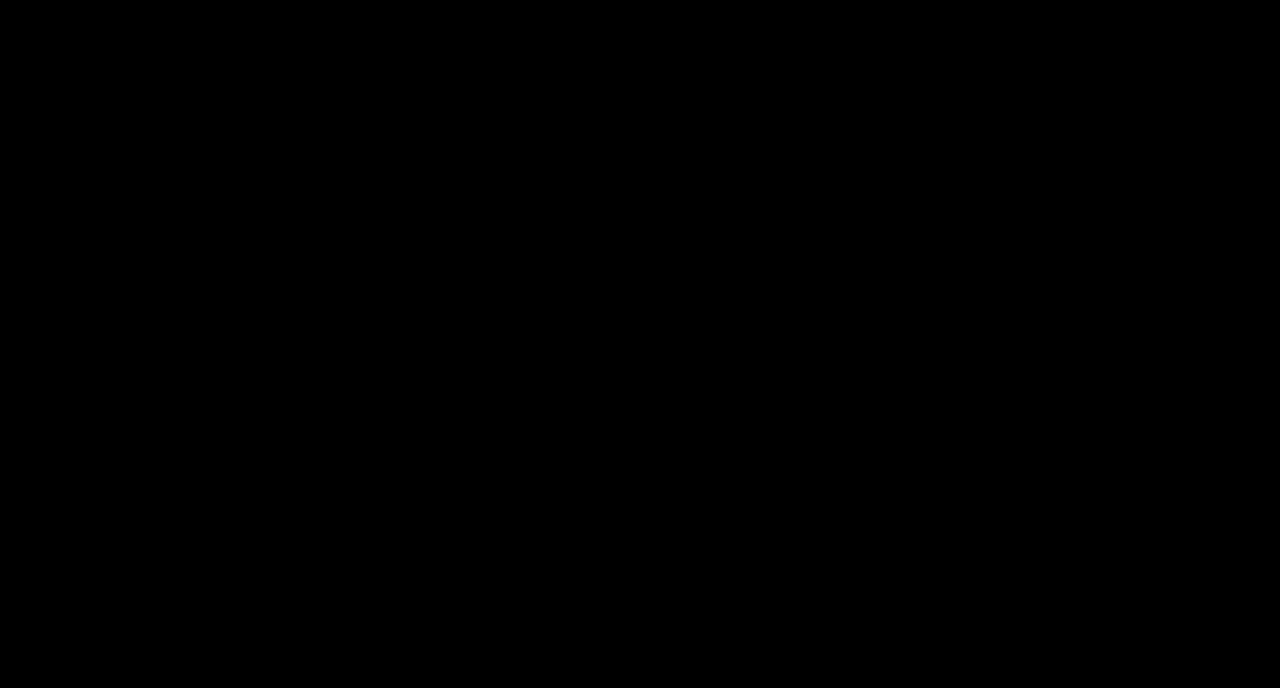
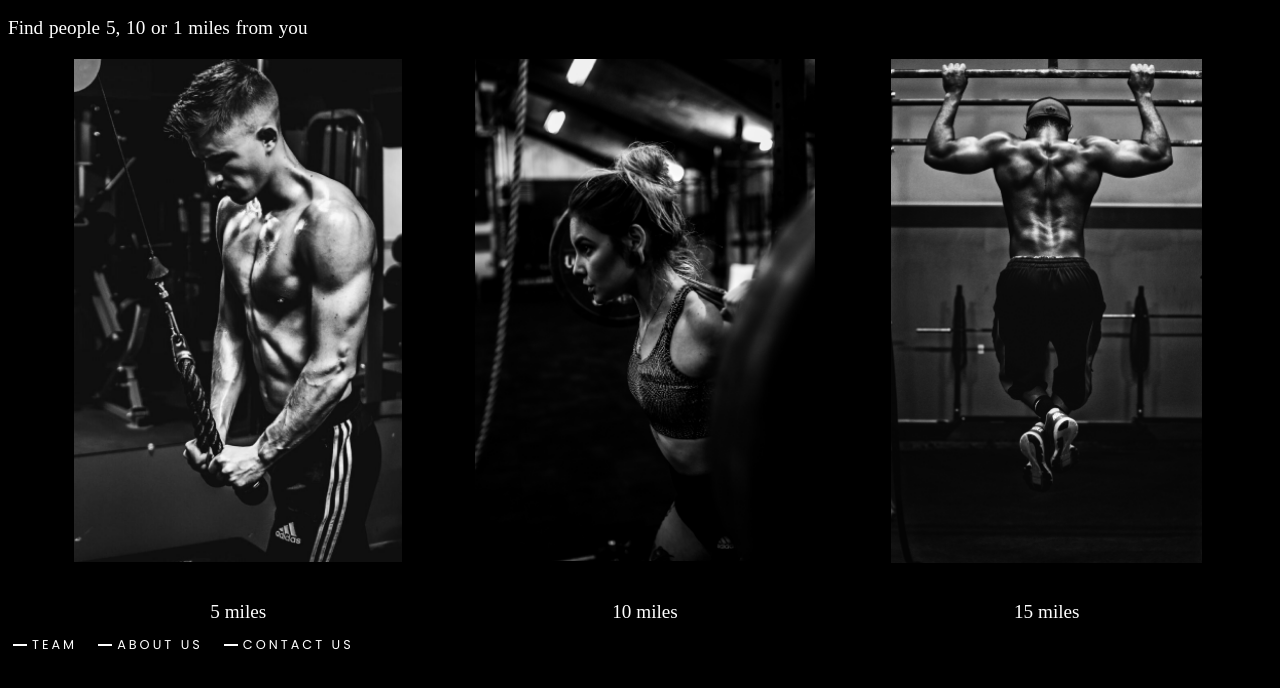
Before and after one commit to ChrisCodeCole/temp-dotnet-cra, a React (Create React App) app: page /search in a window 1280 px wide. Shown: the top 688 px of the page. Built offline with nearby package versions, Linux system fonts and the light colour scheme; a web font is replaced by a local one.

Commit message:
Style Search page, add temp image and style button component

```diff
--- a/src/components/Description/Description.js
+++ b/src/components/Description/Description.js
@@ -3,7 +3,7 @@ import classes from './Description.module.css';
 
 const Description = ({ style, text }) => {
 	return (
-		<div className={classes.descriptionContainer} style={style}>
+		<div className={classes.descriptionContainer}>
 			<p className={classes.descriptionContent} style={style}>
 				{text}
 			</p>
--- a/src/components/Description/Description.module.css
+++ b/src/components/Description/Description.module.css
@@ -1,9 +1,5 @@
-.descriptionContainer {
+.descriptionContent {
 	color: white;
-}
-
-.descriptionContent {
 	line-height: 145%;
 	word-spacing: 1px;
-	width: 85%;
 }
--- a/src/components/Image/Image.module.css
+++ b/src/components/Image/Image.module.css
@@ -1,12 +1,9 @@
 .imageContainer {
 	display: flex;
 	justify-content: center;
-	height: 300px;
-	width: 300px;
+	height: 100%;
 	background-color: inherit;
 }
 .image {
 	padding: 3px;
-	height: 100%;
-	width: auto;
 }
--- a/src/components/UI/button/Button.module.css
+++ b/src/components/UI/button/Button.module.css
@@ -1,6 +1,10 @@
 .link {
-	border-style: groove;
-	height: 23px;
-	border-radius: 5px;
-	font-size: 14px;
+	display: flex;
+	justify-content: center;
+	align-items: center;
+	height: 4vh;
+	width: auto;
+	font-size: 120%;
+	color: white;
+	text-decoration: none;
 }
--- a/src/components/UI/button/Buttons.js
+++ b/src/components/UI/button/Buttons.js
@@ -2,11 +2,10 @@ import React from 'react';
 import { Link } from 'react-router-dom';
 import classes from './Button.module.css';
 
-//
-const Button = () => {
+const Button = ({ buttonText, style, to }) => {
 	return (
-		<Link classname={classes.link} to='#'>
-			Button
+		<Link className={classes.link} style={style} to={to}>
+			<p>{buttonText}</p>
 		</Link>
 	);
 };
--- a/src/containers/Search/Search.js
+++ b/src/containers/Search/Search.js
@@ -1,9 +1,66 @@
 import React, { Component } from 'react';
 import classes from './Search.module.css';
+// import SubHeader from '../../components/SubHeader/SubHeader';  //use SubHeader or Description
+import Description from '../../components/Description/Description';
+import Image from '../../components/Image/Image';
+import Button from '../../components/UI/button/Buttons';
+import Footer from '../../components/Footer/Footer';
+
+import Img from '../../assets/images/b_1.png';
+import Img2 from '../../assets/images/c_1.png';
+import Img3 from '../../assets/images/a1.png';
 
 class Search extends Component {
 	render() {
-		return <div></div>;
+		let descriptionText = 'Find people 5, 10 or 1 miles from you';
+		return (
+			<div className={classes.searchContainer}>
+				<div className={classes.searchHeader}>
+					{/* <SubHeader /> */}
+					<Description
+						text={descriptionText}
+						style={{
+							fontSize: '120%',
+						}}
+					/>
+				</div>
+				<div className={classes.searchBody}>
+					<div className={classes.searchContent}>
+						<Image image={Img} />
+						<Button
+							buttonText='5 miles'
+							style={{
+								marginTop: '10%',
+							}}
+							to='#'
+						/>
+					</div>
+					<div className={classes.searchContent}>
+						<Image image={Img2} />
+						<Button
+							buttonText='10 miles'
+							style={{
+								marginTop: '10%',
+							}}
+							to='#'
+						/>
+					</div>
+					<div className={classes.searchContent}>
+						<Image image={Img3} />
+						<Button
+							buttonText='15 miles'
+							style={{
+								marginTop: '10%',
+							}}
+							to='#'
+						/>
+					</div>
+				</div>
+				<div className={classes.searchFooter}>
+					<Footer />
+				</div>
+			</div>
+		);
 	}
 }
 
--- a/src/containers/Search/Search.module.css
+++ b/src/containers/Search/Search.module.css
@@ -0,0 +1,22 @@
+.searchContainer {
+	width: 100vw;
+	height: 100vh;
+}
+
+.searchHeader {
+	height: 40px;
+	display: flex;
+	align-items: center;
+	margin: 8px;
+}
+
+.searchBody {
+	display: flex;
+	justify-content: space-evenly;
+}
+
+.searchContent {
+	display: flex;
+	flex-direction: column;
+	align-items: center;
+}
```
